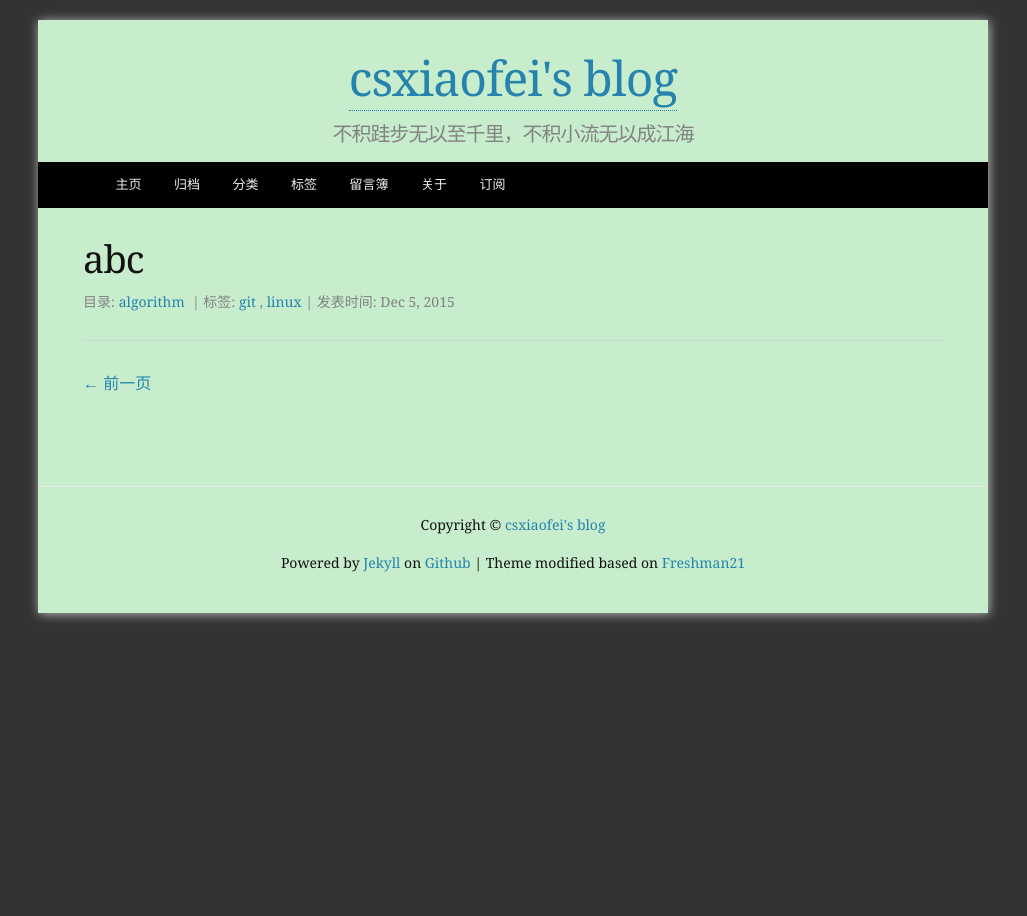
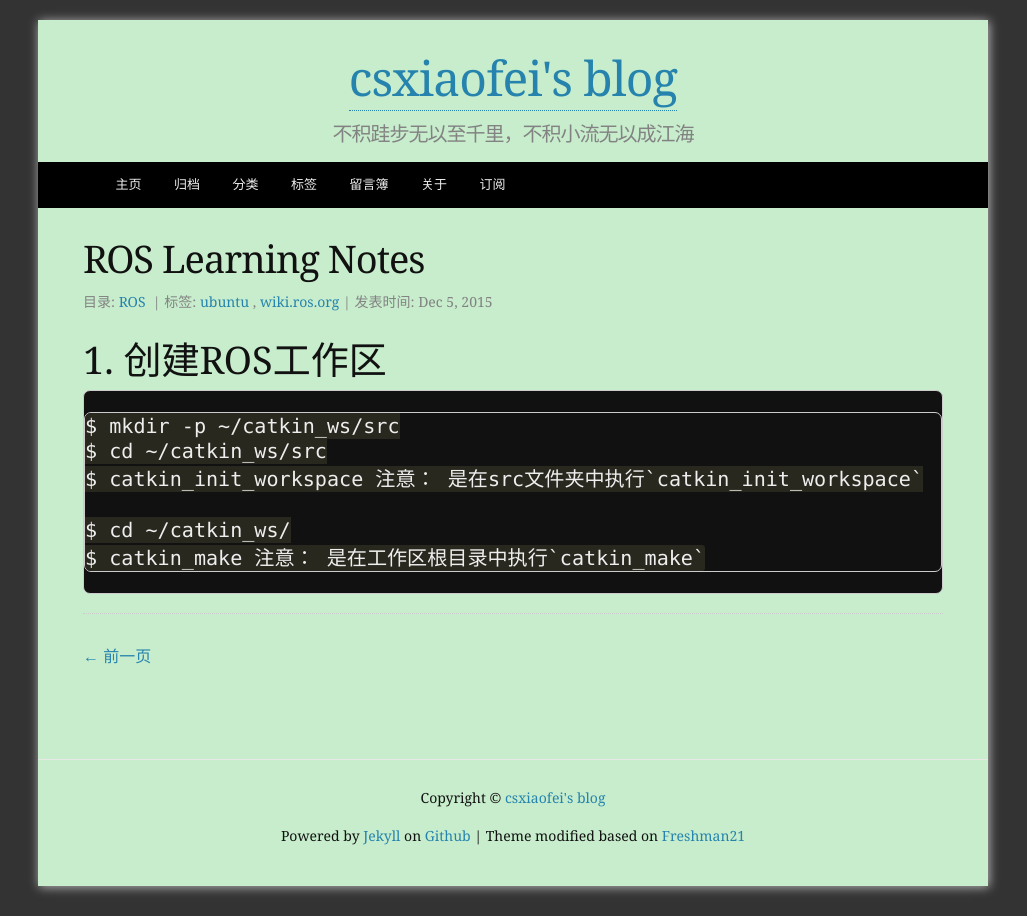
Before and after one commit to Bzhnja/bzhnja.github.io, a Jekyll site: the page built from _posts/2015-12-05-ROS-learning-notes.md, in a window 1280 px wide. Shown: the whole page, without its empty margins (127-1154 px from the left). Built offline with Jekyll 4.4.1, drawn with Linux system fonts in a browser that asks for light colours; comment, search, counter and statistics services are not loaded.

Commit message:
add content

```diff
--- a/_posts/2015-12-05-ROS-learning-notes.md
+++ b/_posts/2015-12-05-ROS-learning-notes.md
@@ -1,10 +1,20 @@
 ---
 layout: post
-title: abc
+title: ROS Learning Notes
 categories:
-  - algorithm
+  - ROS
 tags:
-  - git
-  - linux
+  - ubuntu
+  - wiki.ros.org
 comments: true
 ---
+# 1. 创建ROS工作区 #
+
+    $ mkdir -p ~/catkin_ws/src
+    $ cd ~/catkin_ws/src
+    $ catkin_init_workspace
+注意： 是在src文件夹中执行`catkin_init_workspace`
+
+    $ cd ~/catkin_ws/
+    $ catkin_make
+注意： 是在工作区根目录中执行`catkin_make`
```
